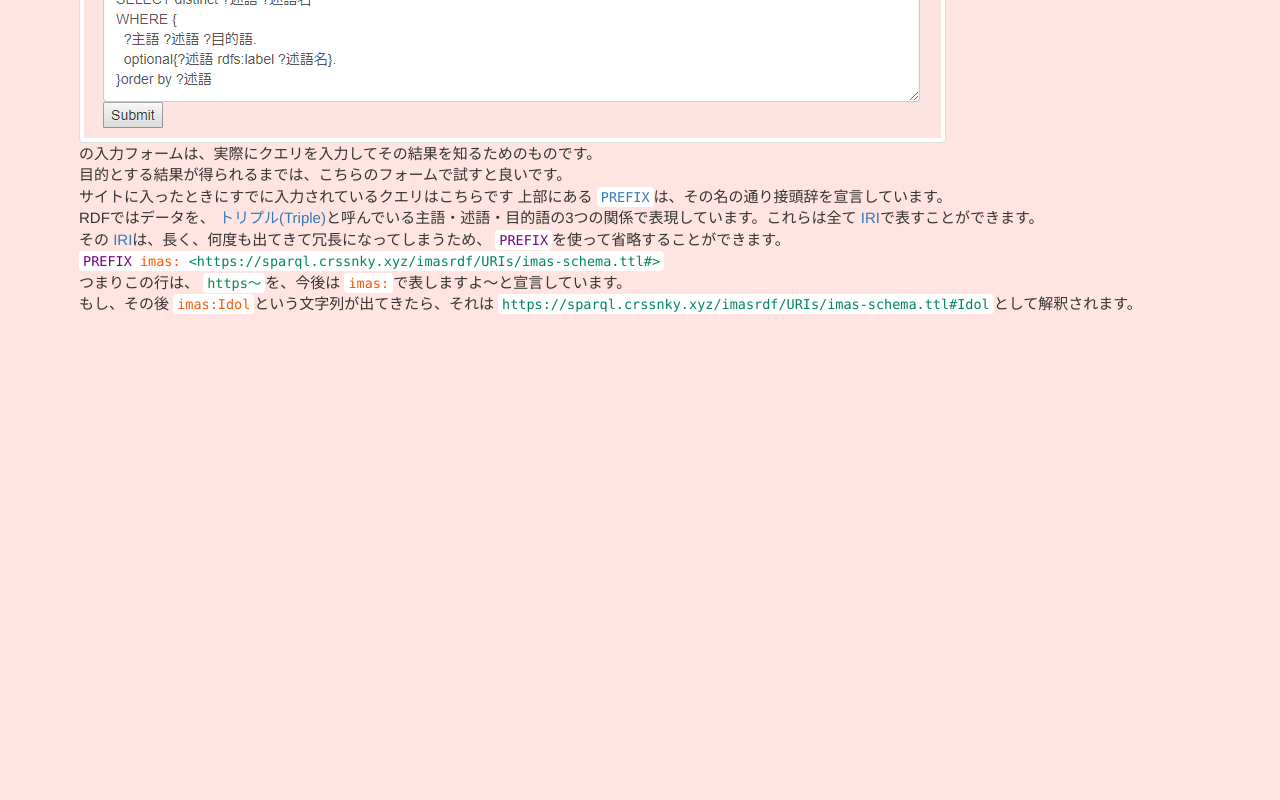
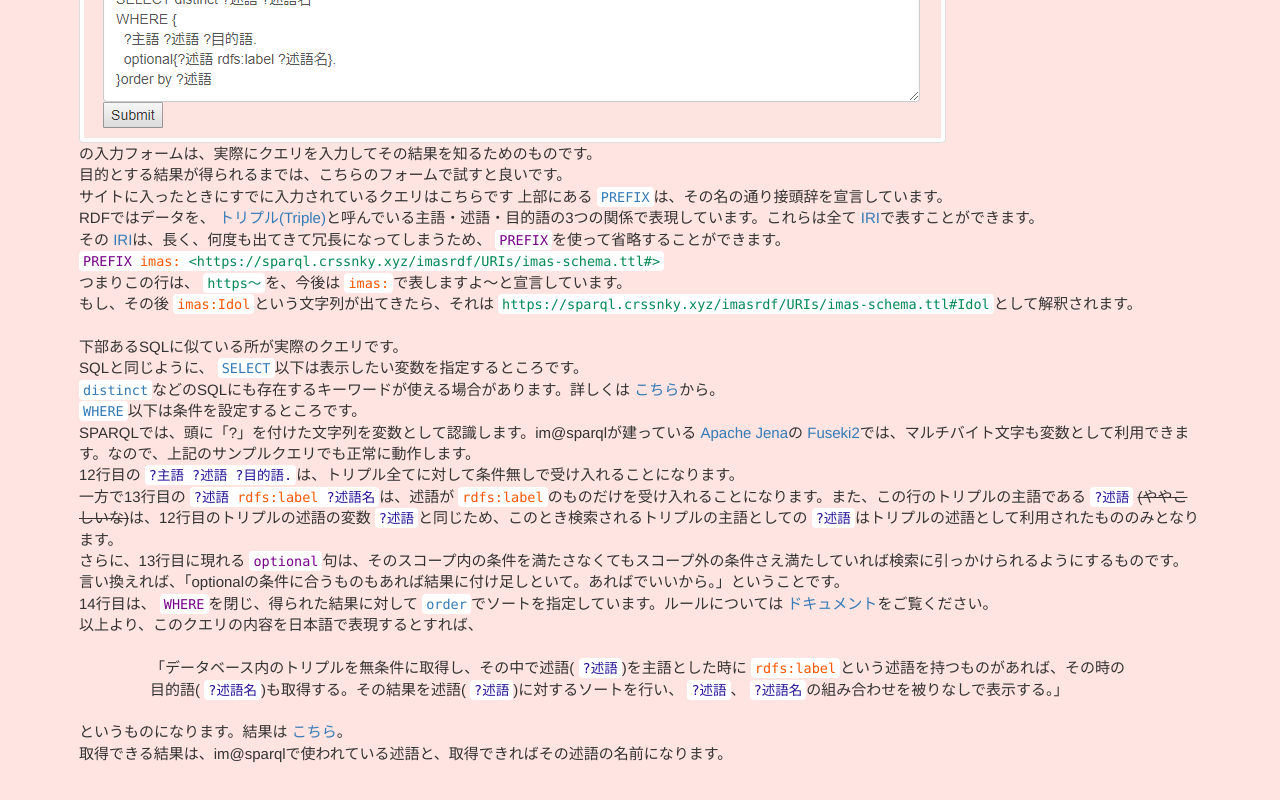
Before and after one commit to crssnky/imasparql_docs, a plain HTML site: page GettingStarted/2.html in a window 1280 px wide. Shown: the part 550-1350 px from the top of the page. Before the commit the page ends 944 px from the top, so only its background shows below. Drawn offline with nearby package versions, Linux system fonts and the light colour scheme; no server answers.

Commit message:
SPARQL説明終了

```diff
--- a/GettingStarted/2.html
+++ b/GettingStarted/2.html
@@ -70,7 +70,46 @@
                 <br>もし、その後
                 <code><span class="Prefix">imas:Idol</span></code>という文字列が出てきたら、それは
                 <code><span class="IRI">https://sparql.crssnky.xyz/imasrdf/URIs/imas-schema.ttl#Idol</span></code>として解釈されます。
-
+                <br>
+                <br>下部あるSQLに似ている所が実際のクエリです。
+                <br>SQLと同じように、
+                <code><a href="https://www.w3.org/TR/2013/REC-sparql11-query-20130321/#select"><span class="Reserved-Word">SELECT</span></a></code>以下は表示したい変数を指定するところです。
+                <br>
+                <code><a href="https://www.w3.org/TR/2013/REC-sparql11-query-20130321/#modDistinct"><span class="Reserved-Word">distinct</span></a></code>などのSQLにも存在するキーワードが使える場合があります。詳しくは
+                <a href="https://www.w3.org/TR/2013/REC-sparql11-query-20130321/">こちら</a>から。
+                <br>
+                <code><a href="https://www.w3.org/TR/2013/REC-sparql11-query-20130321/#select"><span class="Reserved-Word">WHERE</span></a></code>以下は条件を設定するところです。
+                <br>SPARQLでは、頭に「?」を付けた文字列を変数として認識します。im@sparqlが建っている
+                <a href="https://jena.apache.org/">Apache Jena</a>の
+                <a href="https://jena.apache.org/documentation/fuseki2/index.html">Fuseki2</a>では、マルチバイト文字も変数として利用できます。なので、上記のサンプルクエリでも正常に動作します。
+                <br>12行目の
+                <code>?主語 ?述語 ?目的語.</code>は、トリプル全てに対して条件無しで受け入れることになります。
+                <br>一方で13行目の
+                <code>?述語 <span class="Prefix">rdfs:label</span> ?述語名</code>は、述語が
+                <code><span class="Prefix">rdfs:label</span></code>のものだけを受け入れることになります。また、この行のトリプルの主語である
+                <code>?述語</code>
+                <s>(ややこしいな)</s>は、12行目のトリプルの述語の変数
+                <code>?述語</code>と同じため、このとき検索されるトリプルの主語としての
+                <code>?述語</code>はトリプルの述語として利用されたもののみとなります。
+                <br>さらに、13行目に現れる
+                <code><span class="Reserved-Word">optional</span></code>句は、そのスコープ内の条件を満たさなくてもスコープ外の条件さえ満たしていれば検索に引っかけられるようにするものです。言い換えれば、「optionalの条件に合うものもあれば結果に付け足しといて。あればでいいから。」ということです。
+                <br>14行目は、
+                <code><span class="Reserved-Word">WHERE</span></code>を閉じ、得られた結果に対して
+                <code><a href="https://www.w3.org/TR/2013/REC-sparql11-query-20130321/#modOrderBy"><span class="Reserved-Word">order</span></a></code>でソートを指定しています。ルールについては
+                <a href="https://www.w3.org/TR/2013/REC-sparql11-query-20130321/#modOrderBy">ドキュメント</a>をご覧ください。
+                <br>以上より、このクエリの内容を日本語で表現するとすれば、
+                <div class="container">
+                    <br>「データベース内のトリプルを無条件に取得し、その中で述語(
+                    <code>?述語</code>)を主語とした時に
+                    <code><span class="Prefix">rdfs:label</span></code>という述語を持つものがあれば、その時の目的語(
+                    <code>?述語名</code>)も取得する。その結果を述語(
+                    <code>?述語</code>)に対するソートを行い、
+                    <code>?述語</code>、
+                    <code>?述語名</code>の組み合わせを被りなしで表示する。」
+                </div>
+                <br>というものになります。結果は
+                <a href="https://sparql.crssnky.xyz/spql/imas/query?force-accept=text%2Fplain&query=PREFIX%20schema%3A%20<http%3A%2F%2Fschema.org%2F>%0APREFIX%20rdf%3A%20<http%3A%2F%2Fwww.w3.org%2F1999%2F02%2F22-rdf-syntax-ns%23>%0APREFIX%20imas%3A%20<https%3A%2F%2Fsparql.crssnky.xyz%2Fimasrdf%2FURIs%2Fimas-schema.ttl%23>%0APREFIX%20imasrdf%3A%20<https%3A%2F%2Fsparql.crssnky.xyz%2Fimasrdf%2FRDFs%2Fdetail%2F>%0APREFIX%20foaf%3A%20<http%3A%2F%2Fxmlns.com%2Ffoaf%2F0.1%2F>%0APREFIX%20math%3A%20<http%3A%2F%2Fwww.w3.org%2F2005%2Fxpath-functions%2Fmath%23>%0APREFIX%20xsd%3A%20<https%3A%2F%2Fwww.w3.org%2FTR%2Fxmlschema11-2%2F%23>%0APREFIX%20rdfs%3A%20%20<http%3A%2F%2Fwww.w3.org%2F2000%2F01%2Frdf-schema%23>%0A%0ASELECT%20distinct%20%3F述語%20%3F述語名%0AWHERE%20%7B%0A%20%20%3F主語%20%3F述語%20%3F目的語.%0A%20%20optional%7B%3F述語%20rdfs%3Alabel%20%3F述語名%7D.%0A%7Dorder%20by%20%3F述語">こちら</a>。
+                <br>取得できる結果は、im@sparqlで使われている述語と、取得できればその述語の名前になります。
             </dd>
         </dl>
     </div>
```
